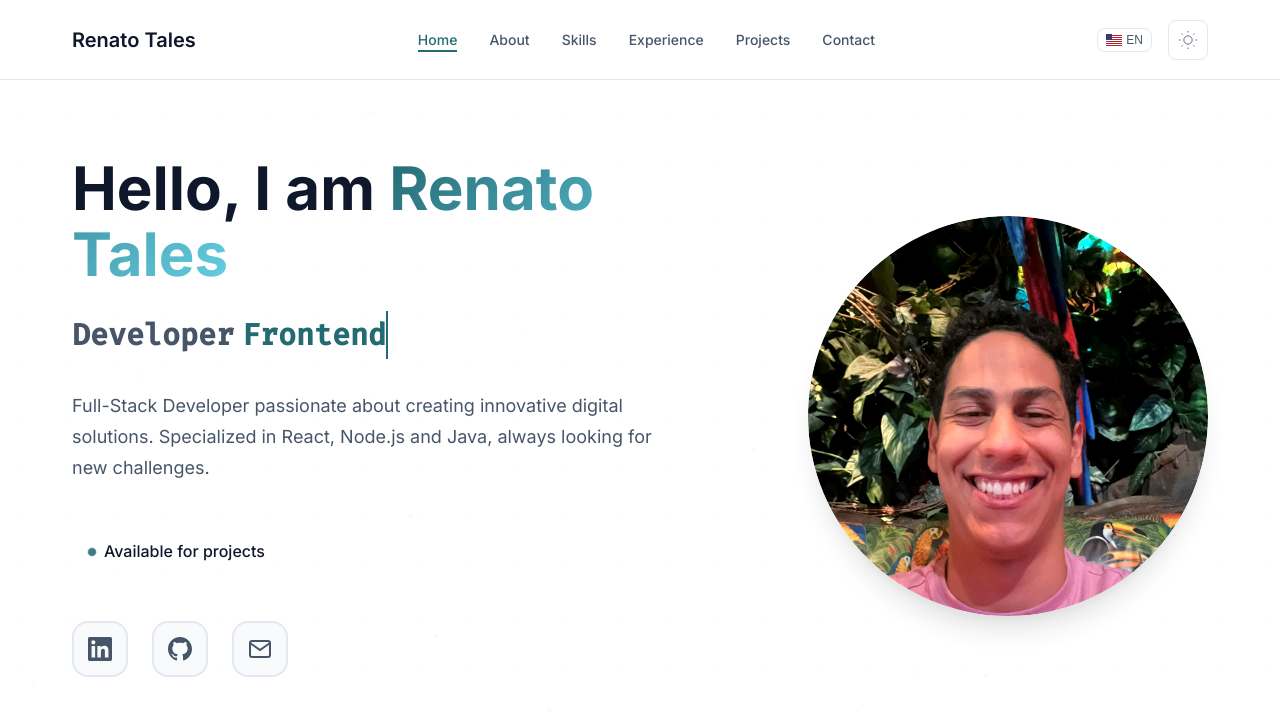
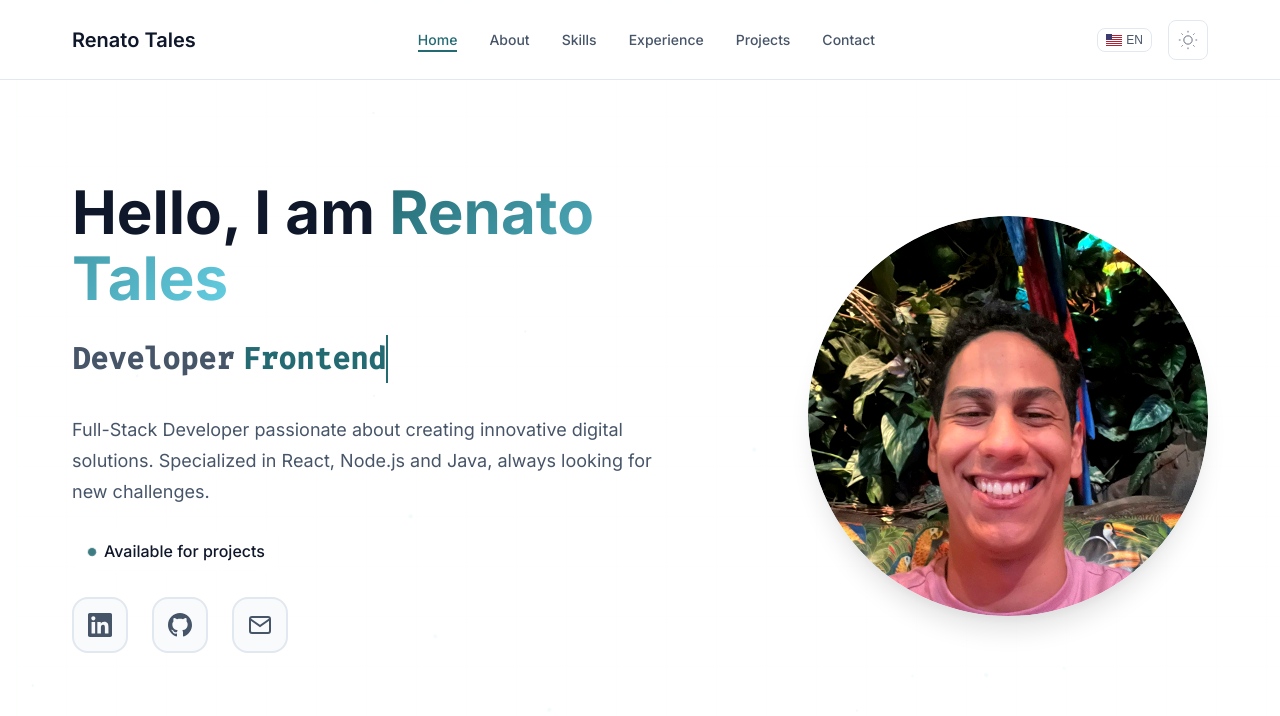
Before and after one commit to renatotales3/renatotales3, a plain HTML site: page index.html in a window 1280 px wide. Shown: the top 716 px of the page. Drawn offline with nearby package versions, Linux system fonts and the light colour scheme.

Commit message:
hero: alinhar status à esquerda no desktop e reduzir espaçamentos entre descrição, status e ações

```diff
--- a/assets/css/styles.css
+++ b/assets/css/styles.css
@@ -873,7 +873,8 @@ body:not(.using-mouse) [tabindex]:focus {
     font-size: var(--fs-lg);
     color: var(--text-secondary);
     line-height: 1.7;
-    margin-bottom: var(--space-2xl);
+    /* Espaçamento menor abaixo do texto para aproximar do status */
+    margin-bottom: var(--space-lg);
     max-width: 600px;
     margin-left: auto;
     margin-right: auto;
@@ -888,16 +889,16 @@ body:not(.using-mouse) [tabindex]:focus {
 
 /* Hero Status */
 .hero-status {
-    margin-bottom: var(--space-2xl);
+    /* Espaçamento menor para aproximar dos botões */
+    margin-bottom: var(--space-lg);
     display: flex;
-    justify-content: center;
+    justify-content: center; /* mobile centralizado */
 }
 
 @media (min-width: 1024px) {
     .hero-status {
+        /* Desktop alinhado com a mesma margem da esquerda dos textos */
         justify-content: flex-start;
-        margin-left: auto;
-        margin-right: auto;
         max-width: 600px;
         margin-left: 0;
         margin-right: 0;
```
